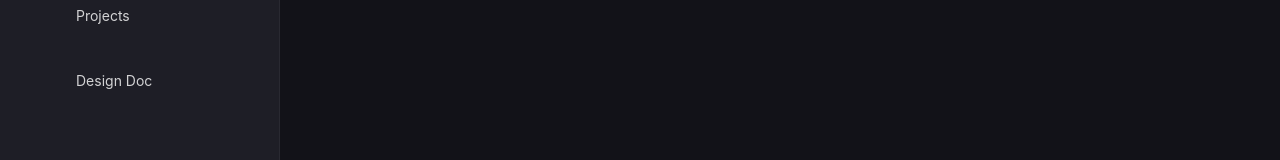
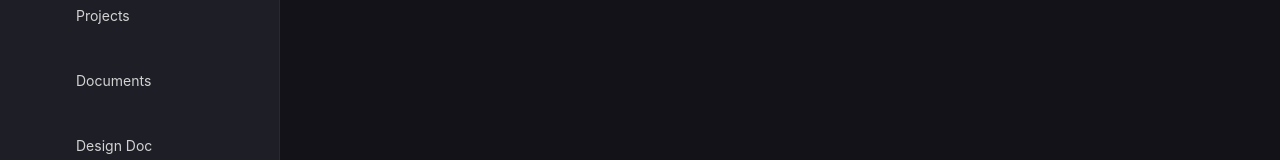
Before and after one commit to NorwichHackSpace/hs-bikeshed, a Next.js app: page /equipment/1/1 in a window 1280 px wide. Shown: the part 382-542 px from the top of the page. Built offline with nearby package versions, Linux system fonts and the light colour scheme; no server answers; the database is empty; some icons are missing; what @mui/material-nextjs would draw is missing.

Commit message:
feat: add Documents to navigation
Add Documents link between Projects and Design Doc.

Co-Authored-By: Claude Opus 4.5 <noreply@anthropic.com>

```diff
--- a/components/ui/Navigation.tsx
+++ b/components/ui/Navigation.tsx
@@ -28,6 +28,7 @@ import BuildIcon from '@mui/icons-material/Build'
 import EventIcon from '@mui/icons-material/Event'
 import SchoolIcon from '@mui/icons-material/School'
 import FolderIcon from '@mui/icons-material/Folder'
+import InsertDriveFileIcon from '@mui/icons-material/InsertDriveFile'
 import PersonIcon from '@mui/icons-material/Person'
 import AdminPanelSettingsIcon from '@mui/icons-material/AdminPanelSettings'
 import DescriptionIcon from '@mui/icons-material/Description'
@@ -44,6 +45,7 @@ const navItems = [
   { label: 'Bookings', href: '/bookings', icon: <EventIcon /> },
   { label: 'Inductions', href: '/inductions', icon: <SchoolIcon /> },
   { label: 'Projects', href: '/projects', icon: <FolderIcon /> },
+  { label: 'Documents', href: '/documents', icon: <InsertDriveFileIcon /> },
   { label: 'Design Doc', href: '/design', icon: <DescriptionIcon /> },
 ]
 
```
